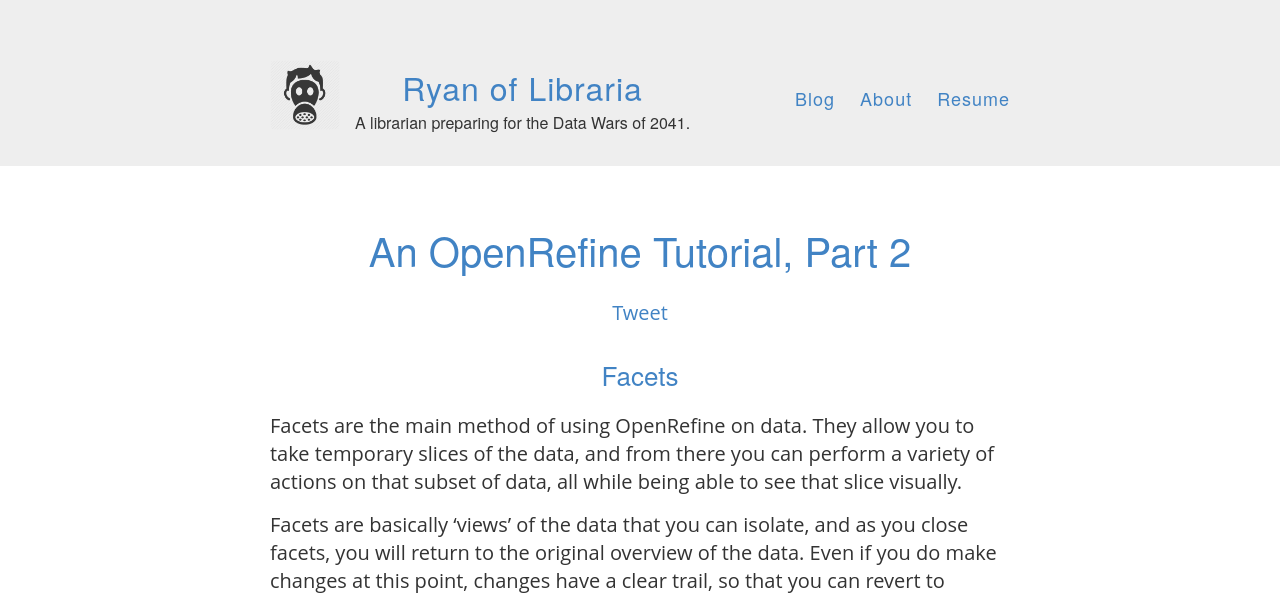
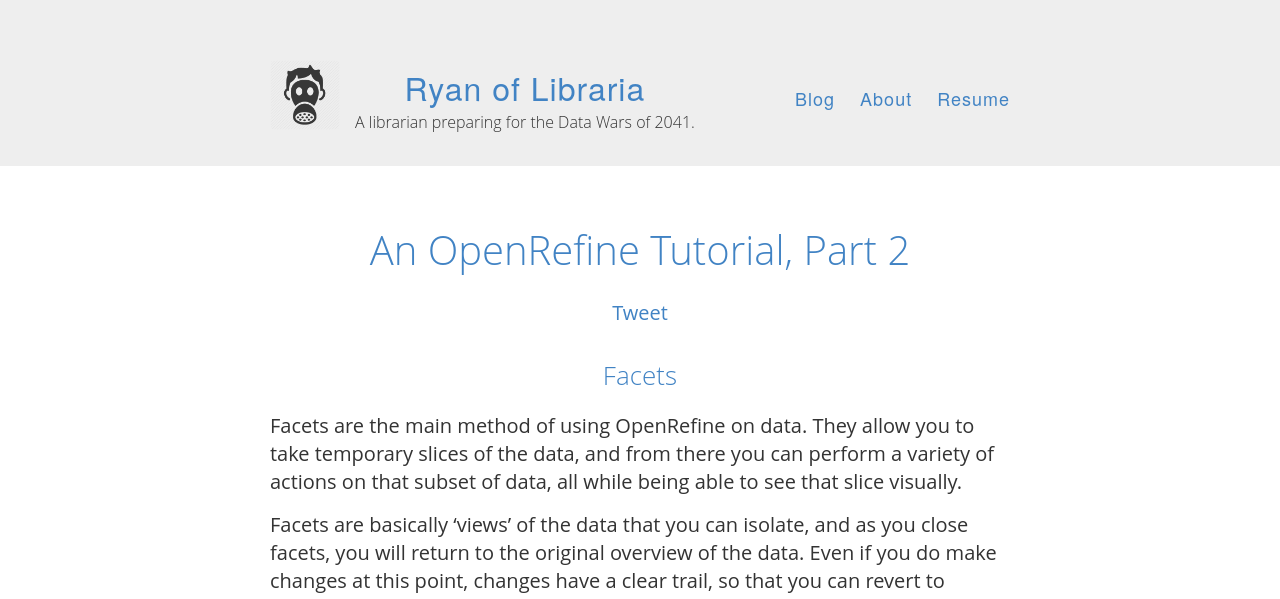
Before and after one commit to remerjohnson/remerjohnson.github.io, a Jekyll site: the page built from _posts/2015-7-24-open_refine_tutorial02.md, in a window 1280 px wide. Shown: the top 599 px of the page. Built offline with Jekyll 4.4.1, drawn with Linux system fonts in a browser that asks for light colours; nearby versions of some CDN libraries; comment, search, counter and statistics services are not loaded.

Commit message:
Changed header font

```diff
--- a/_sass/_variables.scss
+++ b/_sass/_variables.scss
@@ -23,7 +23,7 @@
 /* Font stacks */
 $helvetica: Helvetica,Arial,sans-serif;
 $helveticaNeue: helveticaNeue,Helvetica,Arial,sans-serif;
-$ubuntu: "Ubuntu",helveticaNeue,Helvetica,Arial,"Lucida Grande",sans-serif;
+$ubuntu: "Ubuntu","Open Sans",helveticaNeue,Helvetica,Arial,"Lucida Grande",sans-serif;
 $opensans: "Open Sans",sans-serif;
 $georgia: Georgia,sans-serif;
 $mono: "Ubuntu Mono",Ubuntu,"Droid Sans Mono",Consolas,monospace;
```
